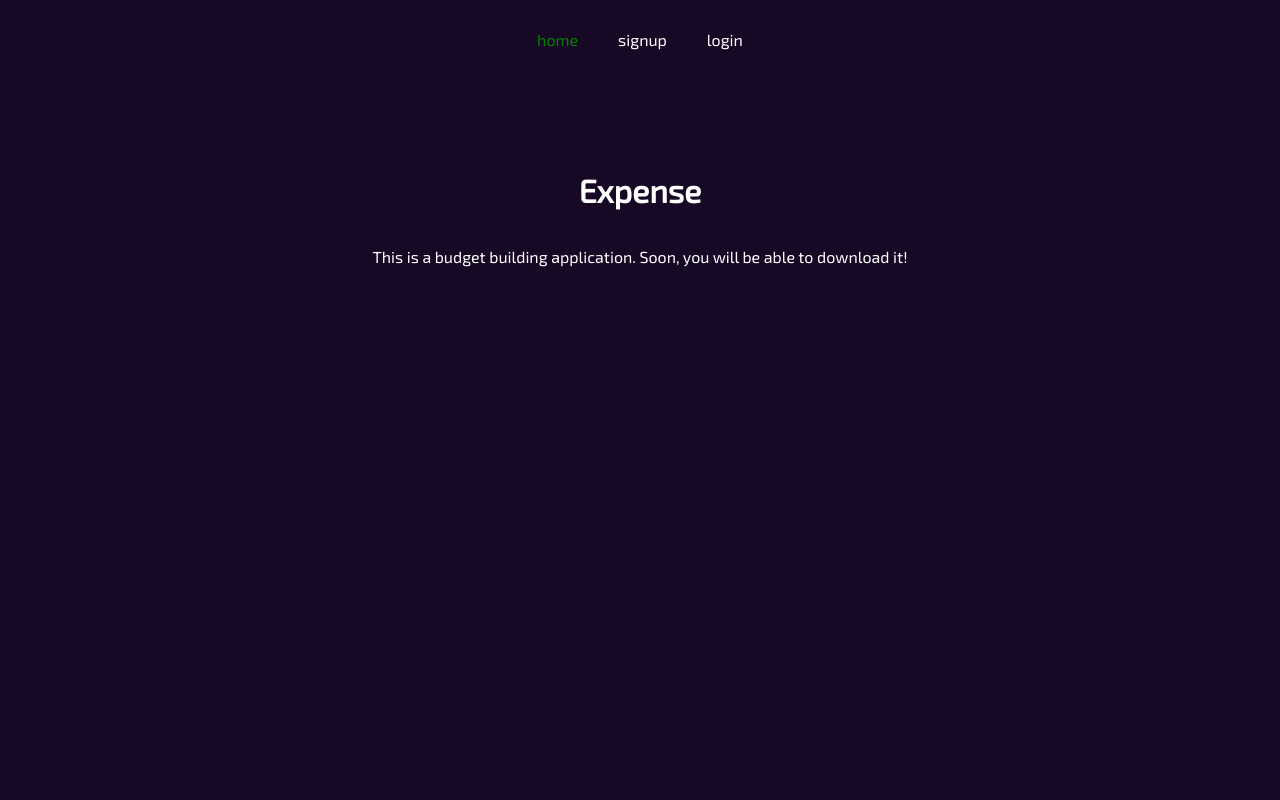
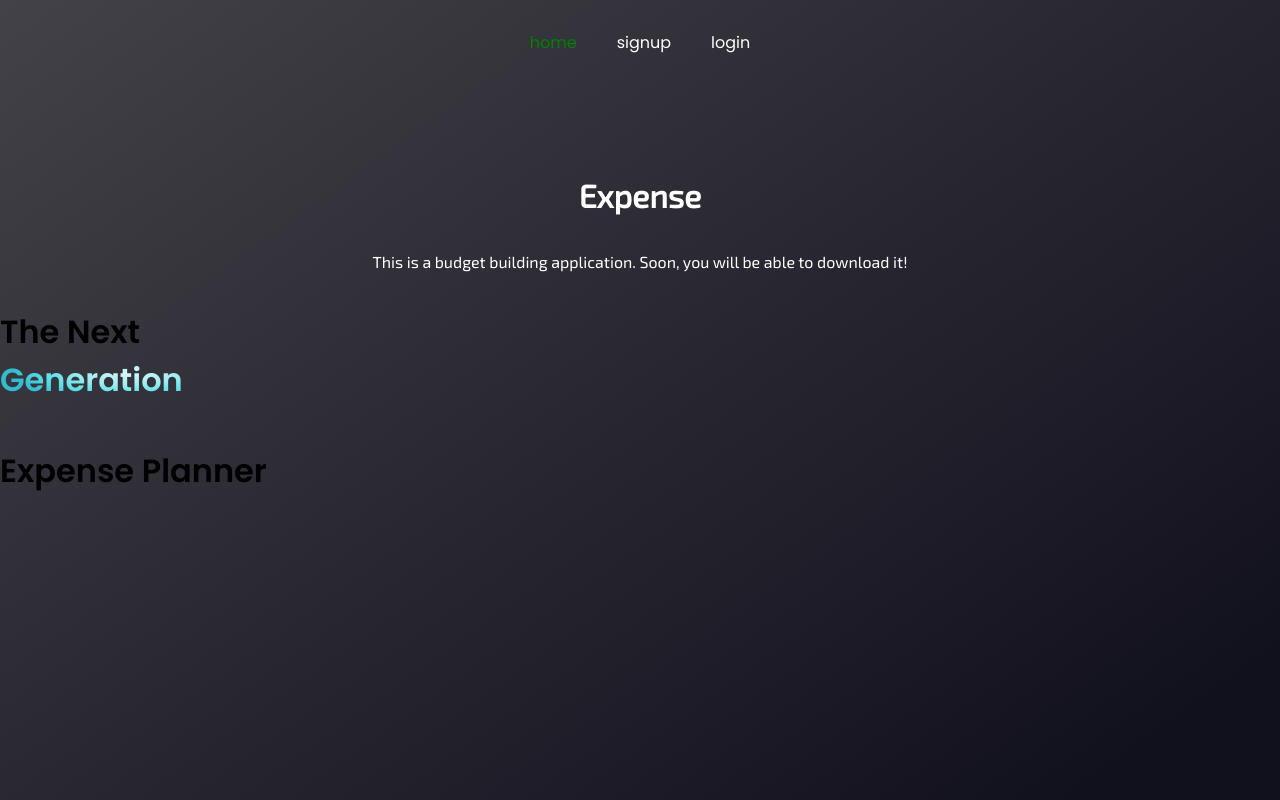
Before and after one commit to dansmith09/Build-Your-Budget, a React (Create React App) app in the folder client/: page /home in a window 1280 px wide. Built offline with nearby package versions, Linux system fonts and the light colour scheme.

Commit message:
started adding elements to home page

```diff
--- a/client/src/components/Navbar.js
+++ b/client/src/components/Navbar.js
@@ -15,7 +15,7 @@ function NavTabs() {
                         <Link
                         className={({ isActive }) => (isActive ? 'active-navTab' : 'navTab')}
                         to="/home">
-                            Home
+                            home
                         </Link>
                     </li>
                     <li className='navbar-items'>
--- a/client/src/components/pages/Home.js
+++ b/client/src/components/pages/Home.js
@@ -7,7 +7,18 @@ export default function Home(){
                 <h1 className='home-header'>Expense</h1>
                 <p>This is a budget building application. Soon, you will be able to download it!</p>
             </div>
-
+            <div className="element-one-container">
+                <h1 className="element-one-header">
+                    The Next <br className="sm:block hidden" />{" "}
+                    <span className="text-gradient">Generation</span>{" "}
+                </h1>
+                <div
+                    className="ss:flex hidden md:mr-4 mr-0">
+                </div>
+            </div>
+            <h1 className="element-one-header font-poppins font-semibold ss:text-[68px] text-[52px] text-white ss:leading-[100.8px] leading-[75px] w-full">
+                Expense Planner
+            </h1>
         </div>
     )
 }
--- a/client/src/index.css
+++ b/client/src/index.css
@@ -1,20 +1,36 @@
 @import url('https://fonts.googleapis.com/css2?family=Exo+2&display=swap');
 @import url('https://fonts.googleapis.com/css2?family=Exo+2:wght@300&display=swap');
+@import url("https://fonts.googleapis.com/css2?family=Poppins:wght@400;500;600;700;800;900&display=swap");
 
 /* /////////////////////////////////////////////////////////////// */
 /* ////////////////////////// ROOT STYLING ////////////////////// */
 /* ///////////////////////////////////////////////////////////// */
 
 :root {
+  --strong-font: 'Poppins';
+  --med-font: 'Exo 2', sans-serif;
   --main-color: #170826;
   --main-text: #FFF;
   /* --med-text:
   --sub-text: */
   --active-text: green;
+  --black-gradient: linear-gradient(
+    144.39deg,
+    #ffffff -278.56%,
+    #6d6d6d -78.47%,
+    #11101d 91.61%
+  );
+}
+* {
+  scroll-behavior: smooth;
 }
 
 body {
-  background-color: var(--main-color)
+  background-image: var(--black-gradient);
+  background-repeat: no-repeat;
+  height: 100%;
+  margin: 0;
+  background-attachment: fixed;
 }
 /* /////////////////////////////////////////////////////////////// */
 /* ////////////////////////// NAV STYLING /////////////////////// */
@@ -35,13 +51,13 @@ body {
 .navTab {
   color: var(--main-text);
   text-decoration: none;
-  font-family: 'Exo 2', sans-serif;
+  font-family: var(--strong-font);
   padding: 20px;
 }
 .active-navTab {
   text-decoration: none;
   color: var(--active-text);
-  font-family: 'Exo 2', sans-serif;
+  font-family: var(--strong-font);
   padding: 20px;
 }
 
@@ -57,7 +73,37 @@ body {
   text-align: center;
   margin-top: 100px;
   color: var(--main-text);
-  font-family: 'Exo 2', sans-serif;
+  font-family: var(--med-font);
+}
+.element-one-container {
+  display: flex;
+  flex-direction: row;
+  justify-content: space-between;
+  align-items: center;
+  width: 100%
+}
+.element-two-container {
+
+}
+.element-one-header {
+  flex: 1 1 0%;
+  font-family: var(--strong-font);
+  font-weight: 600;
+}
+.text-gradient {
+  background: radial-gradient(
+    64.18% 64.18% at 71.16% 35.69%,
+    #def9fa 0.89%,
+    #bef3f5 17.23%,
+    #9dedf0 42.04%,
+    #7de7eb 55.12%,
+    #5ce1e6 71.54%,
+    #33bbcf 100%
+  );
+  -webkit-background-clip: text;
+  -webkit-text-fill-color: transparent;
+  background-clip: text;
+  text-fill-color: transparent;
 }
 
 /* /////////////////////////////////////////////////////////////// */
@@ -71,7 +117,7 @@ body {
   text-align: center;
   margin-top: 100px;
   color: var(--main-text);
-  font-family: 'Exo 2', sans-serif;
+  font-family: var(--med-font);
 }
 
 /* /////////////////////////////////////////////////////////////// */
@@ -85,7 +131,7 @@ body {
   text-align: center;
   margin-top: 100px;
   color: var(--main-text);
-  font-family: 'Exo 2', sans-serif;
+  font-family: var(--med-font);
 }
 /* /////////////////////////////////////////////////////////////// */
 /* ////////////////////////// LOGIN STYLING ///////////////////// */
@@ -96,7 +142,7 @@ body {
 }
 .form-container {
   margin-top: 30vh;
-  font-family: 'Exo 2', sans-serif;
+  font-family: var(--med-font);
   color: var(--main-text);
 }
 .form-group {
```
